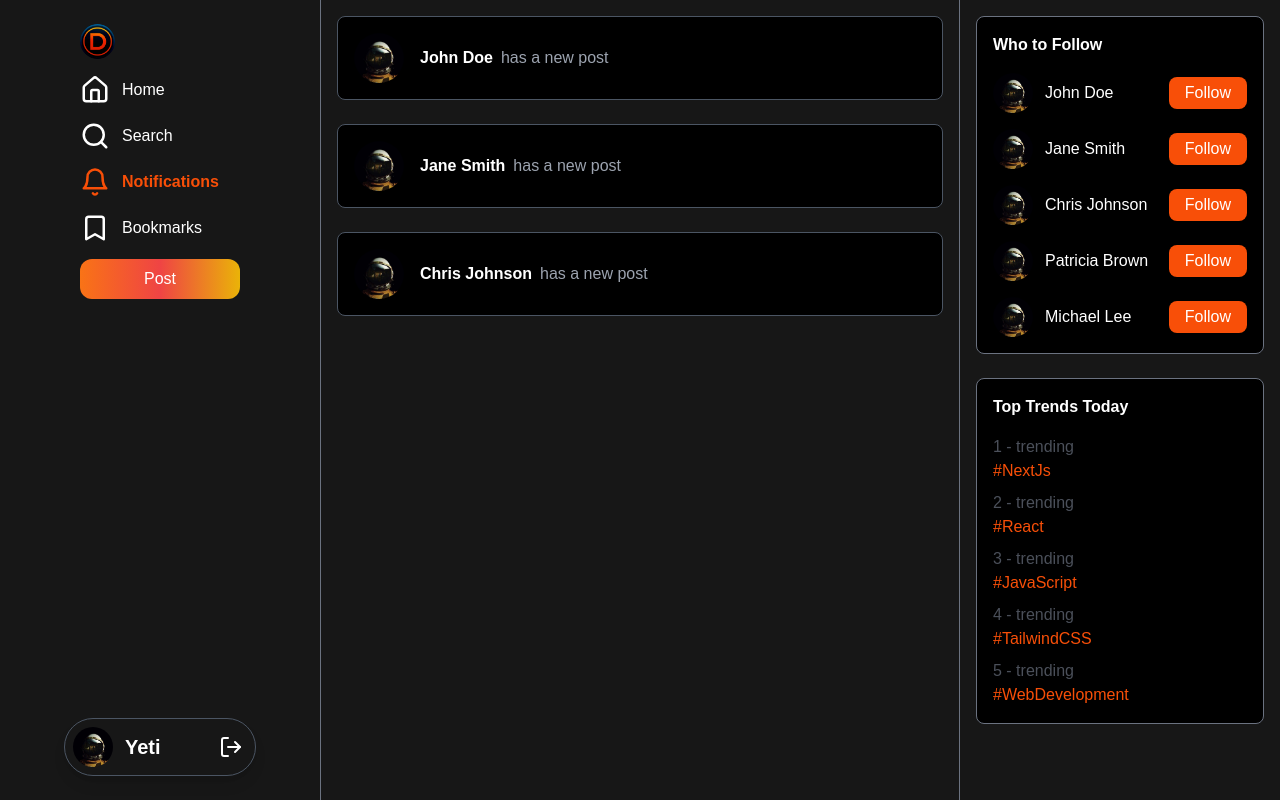
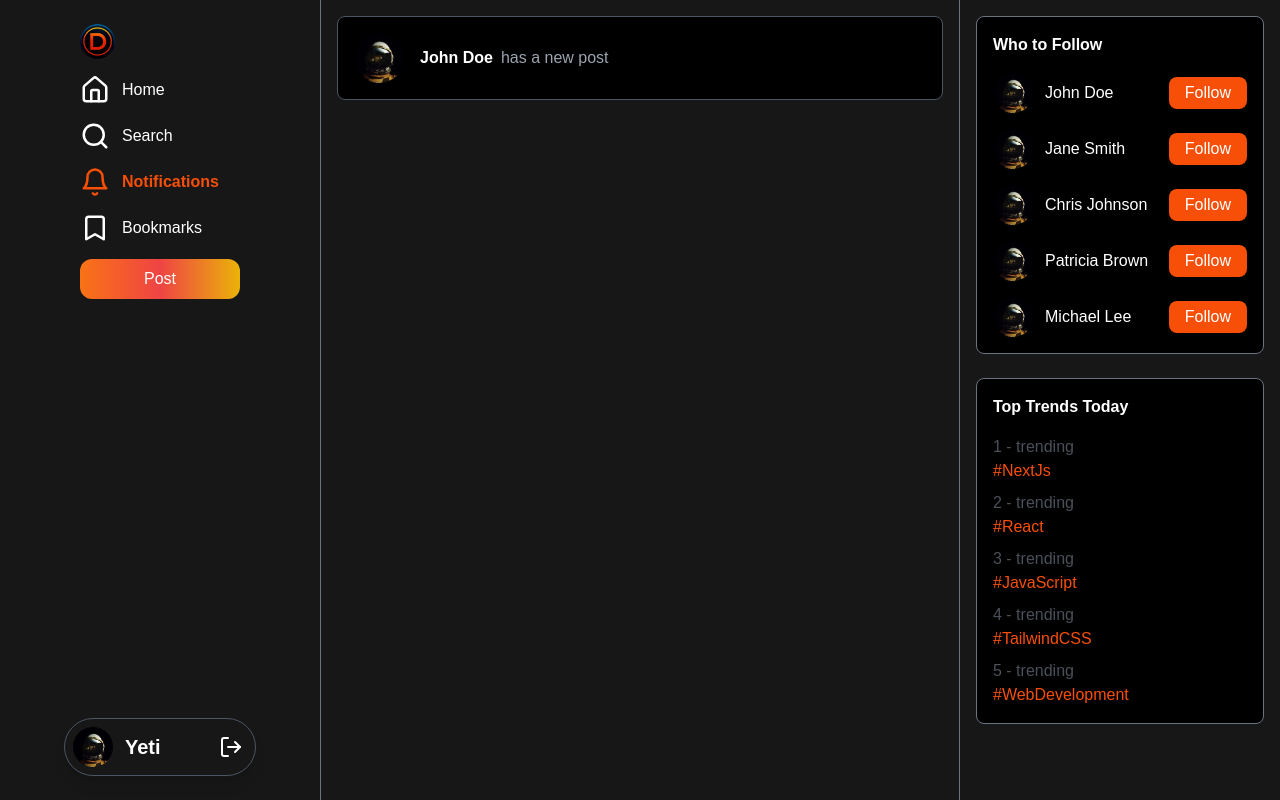
Before and after one commit to tordaidengezik/Denilla, a Next.js app: page /notifications in a window 1280 px wide. Built offline with nearby package versions, Linux system fonts and the light colour scheme.

Commit message:
scrollbar minden oldalon, bookmarks/notifications oldalon üzenet ha üres

```diff
--- a/src/app/bookmarks/page.tsx
+++ b/src/app/bookmarks/page.tsx
@@ -20,7 +20,7 @@ export default function BookmarksPage() {
 
   // Könyvjelzők frissítése amikor változás történik
   const updateBookmarks = () => {
-    const savedBookmarks = localStorage.getItem('bookmarkedPosts');
+    const savedBookmarks = localStorage.getItem("bookmarkedPosts");
     if (savedBookmarks) {
       setBookmarkedPosts(JSON.parse(savedBookmarks));
     } else {
@@ -35,21 +35,28 @@ export default function BookmarksPage() {
 
   // Könyvjelzők változásának figyelése
   useEffect(() => {
-    window.addEventListener('storage', updateBookmarks);
+    window.addEventListener("storage", updateBookmarks);
     // Custom event figyelése a közvetlen változásokhoz
-    window.addEventListener('bookmarkUpdate', updateBookmarks);
+    window.addEventListener("bookmarkUpdate", updateBookmarks);
 
     return () => {
-      window.removeEventListener('storage', updateBookmarks);
-      window.removeEventListener('bookmarkUpdate', updateBookmarks);
+      window.removeEventListener("storage", updateBookmarks);
+      window.removeEventListener("bookmarkUpdate", updateBookmarks);
     };
   }, []);
 
   return (
     <div className="flex flex-col md:flex-row h-screen">
       <SideMenu />
-      <main className="w-full md:w-2/4 h-2/4 md:h-full overflow-y-scroll bg-dark-gray border-l border-r border-gray-500">
-        {bookmarkedPosts.map((post) => (
+      <main className="w-full md:w-2/4 h-2/4 md:h-full overflow-y-scroll scrollbar-hide bg-dark-gray border-l border-r border-gray-500">
+        {/* Ha nincs könyvjelzőzött poszt */}
+        {bookmarkedPosts.length === 0 ? (
+          <div className="flex items-center justify-center h-full text-white">
+            <p className="text-lg font-semibold">You haven’t bookmarked any post yet</p>
+          </div>
+        ) : (
+          /* Könyvjelzőzött posztok megjelenítése */
+          bookmarkedPosts.map((post) => (
             <div key={post.id}>
               <Post
                 id={post.id}
@@ -63,7 +70,8 @@ export default function BookmarksPage() {
               />
               <hr className="w-4/5 border-gray-500 border-t-2 mx-auto" />
             </div>
-        ))}
+          ))
+        )}
       </main>
       <RightSideMenu />
     </div>
--- a/src/app/following/page.tsx
+++ b/src/app/following/page.tsx
@@ -66,7 +66,7 @@ export default function Layout() {
               initialLikes={post.initialLikes}
               initialBookmarks={post.initialBookmarks}
             />
-            <hr className="w-4/5 border-gray-500 border-t-2 mx-auto" />
+            <hr className="w-4/5 border-gray-500 border-t-1 mx-auto" />
           </div>
         ))}
       </main>
--- a/src/app/foryou/page.tsx
+++ b/src/app/foryou/page.tsx
@@ -40,7 +40,7 @@ export default function Layout() {
   return (
     <div className="flex flex-col md:flex-row h-screen">
       <SideMenu />
-      <main className="w-full md:w-2/4 h-2/4 md:h-full overflow-y-scroll bg-dark-gray border-l border-r border-gray-500">
+      <main className="w-full md:w-2/4 h-2/4 md:h-full overflow-y-scroll scrollbar-hide bg-dark-gray border-l border-r border-gray-500">
         <TopMenu />
         {posts.map((post) => (
           <div key={post.id}>
--- a/src/app/notifications/page.tsx
+++ b/src/app/notifications/page.tsx
@@ -3,35 +3,24 @@ import RightSideMenu from "../rightSideMenu/page";
 import Image from "next/image";
 
 export default function NotificationPage() {
-  // Példa értesítések
+  // Példa értesítések (üres tömb, ha nincs értesítés)
   const notifications = [
-    {
-      id: 1,
-      userName: "John Doe",
-      userImage: "/yeti_pfp.jpg",
-      message: "has a new post",
-    },
-    {
-      id: 2,
-      userName: "Jane Smith",
-      userImage: "/yeti_pfp.jpg",
-      message: "has a new post",
-    },
-    {
-      id: 3,
-      userName: "Chris Johnson",
-      userImage: "/yeti_pfp.jpg",
-      message: "has a new post",
-    },
+    // Add értesítéseket ide, vagy hagyd üresen a teszteléshez
+    { id: 1, userName: "John Doe", userImage: "/yeti_pfp.jpg", message: "has a new post" }
   ];
 
   return (
     <div className="flex flex-col md:flex-row h-screen">
       <SideMenu />
 
-      <main className="w-full md:w-2/4 h-2/4 md:h-full overflow-y-scroll bg-dark-gray border-l border-r border-gray-500">
-
-        {/* Értesítések */}
+      <main className="w-full md:w-2/4 h-2/4 md:h-full overflow-y-scroll scrollbar-hide bg-dark-gray border-l border-r border-gray-500">
+        {/* Ha nincs értesítés */}
+        {notifications.length === 0 ? (
+          <div className="flex items-center justify-center h-full text-white">
+            <p className="text-lg font-semibold">You don’t have any notifications yet</p>
+          </div>
+        ) : (
+          /* Értesítések megjelenítése */
           <div className="p-4 space-y-6">
             {notifications.map((notification) => (
               <div
@@ -55,6 +44,7 @@ export default function NotificationPage() {
               </div>
             ))}
           </div>
+        )}
       </main>
 
       <RightSideMenu />
--- a/src/app/profile/page.tsx
+++ b/src/app/profile/page.tsx
@@ -19,7 +19,7 @@ export default function ProfilePage() {
     <div className="flex flex-col md:flex-row h-screen">
       <SideMenu />
 
-      <main className="w-full md:w-2/4 h-2/4 md:h-full overflow-y-scroll bg-dark-gray border-l border-r border-gray-500">
+      <main className="w-full md:w-2/4 h-2/4 md:h-full overflow-y-scroll scrollbar-hide bg-dark-gray border-l border-r border-gray-500">
         <hr className="w-full border-gray-500 border-t-2 mx-auto" />
         {/* Profil fejléc */}
         <div className="relative bg-gray-800 h-48">
--- a/src/app/search/page.tsx
+++ b/src/app/search/page.tsx
@@ -33,7 +33,7 @@ export default function Layout() {
     <div className="flex flex-col md:flex-row h-screen">
       <SideMenu />
 
-      <main className="w-full md:w-2/4 h-2/4 md:h-full overflow-y-scroll bg-dark-gray border-l border-r border-gray-500">
+      <main className="w-full md:w-2/4 h-2/4 md:h-full overflow-y-scroll scrollbar-hide bg-dark-gray border-l border-r border-gray-500">
 
         {/* Keresőmező */}
         <div className="p-4">
```
Lines whose indentation alone changed are shown as unchanged.
